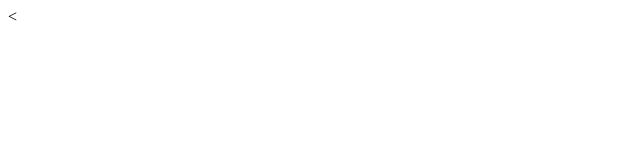
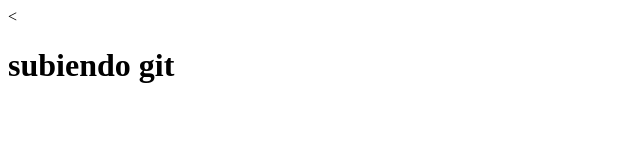
Before and after one commit to TimotyNietoRamos/subir, a plain HTML site: page index.html in a window 1280 px wide. Shown: the whole page, without its empty margins (0-640 px from the left). Drawn offline with Linux system fonts and the light colour scheme.

Commit message:
subiendo css

```diff
--- /dev/null
+++ b/estilos.css
@@ -0,0 +1,3 @@
+h1{
+	color: red;
+}
--- a/index.html
+++ b/index.html
@@ -4,6 +4,6 @@
 	<title>Mi primera subida</title>
 </head>
 <body>
-
+<h1> subiendo git</h1>
 </body>
 </html>
```
